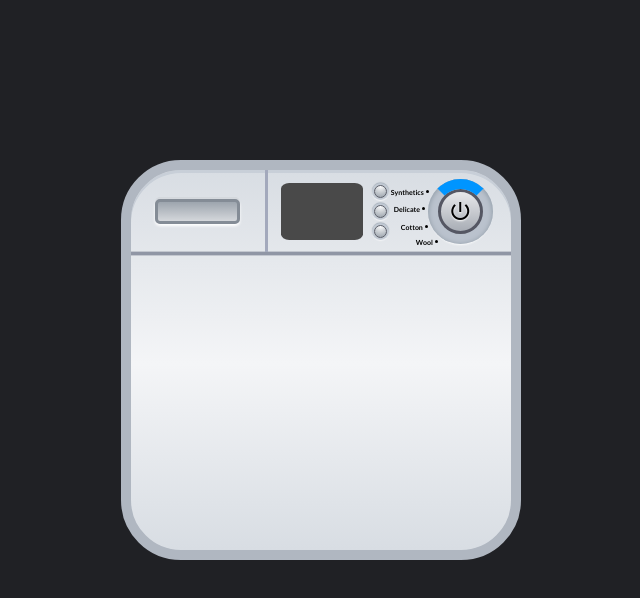
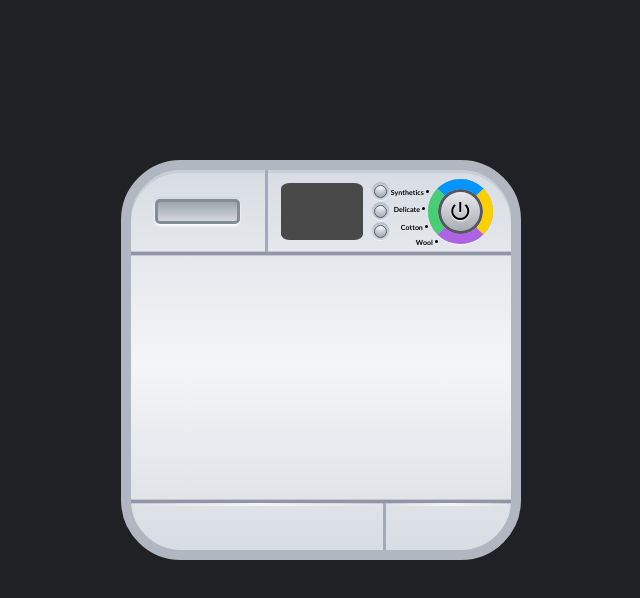
Before and after one commit to owlypixel/Owl_in_washer, a plain HTML site: page index.html in a window 1280 px wide. Shown: the whole page, without its empty margins (319-959 px from the left). Drawn offline with Linux system fonts and the light colour scheme.

Commit message:
washer's bottom part ready

```diff
--- a/index.html
+++ b/index.html
@@ -35,6 +35,13 @@
 					</div>
 				</div>
 			</section>
+			<section class="middle">
+
+			</section>
+			<section class="bottom">
+				<div class="lside"></div>
+				<div class="rside"></div>
+			</section>
 		</div>
 
 	</div>
--- a/scss/styles.scss
+++ b/scss/styles.scss
@@ -95,6 +95,48 @@ body {
 
   	}
   }
+  .bottom{
+  	display: flex;
+  	position: absolute;
+  	bottom: 0;
+  	height: 50px;
+  	width: 100%;
+  	border-top: 3px solid #9096A5;
+  	box-shadow: inset 0px 1px 0px 0px #C3C7CF, 0px -1px 0px 0px #C3C7CF ;
+  	.lside, .rside{
+  		display: inline-block;
+  		height: 100%;
+  	}
+  	.lside:before, .rside:before{
+  		content: '';
+  		position: absolute;
+  		top: 0;
+  		height: 3px;
+  		background: rgba(252,252,252,0);
+  		background: linear-gradient(to right, rgba(252,252,252,0) 0%, rgba(247,248,249,0.46) 25%, rgba(242,244,245,1) 50%, rgba(248,247,246,0.38) 82%, rgba(252,248,247,0) 100%);
+  	}
+  	.lside{
+  		width: 67%;
+  		display: flex;
+  		align-items: center;
+  		justify-content: center;
+  		border-right: 3px solid #A3A9BC;
+  		&:before{
+  			left: 0;
+  			width: 67%;
+  		}
+  	}
+  	.rside{
+  		width: 33%;
+  		display: flex;
+  		align-items: center;
+  		justify-content: center;
+  		&:before{
+  			right: 0;
+  			width: 33%;
+  		}
+  	}
+  }
 
 }
 
@@ -124,7 +166,7 @@ body {
 	    border-radius: 50%;
 	    border: 10px solid white;
 	    position: absolute;
-	    border-color: #0095ff transparent transparent transparent;
+	    border-color: #0095ff #fcd000 #AE63E4 #47CF73;
 	    pointer-events:none;
 	}
 	.dial{
@@ -148,7 +190,7 @@ body {
 			transform: translateY(2px);
 		}
 		&.active{
-				color: #0095ff;
+			color: #0095ff;
 		}
 
 		i{
```
Also changed, not shown: css/styles.css.
